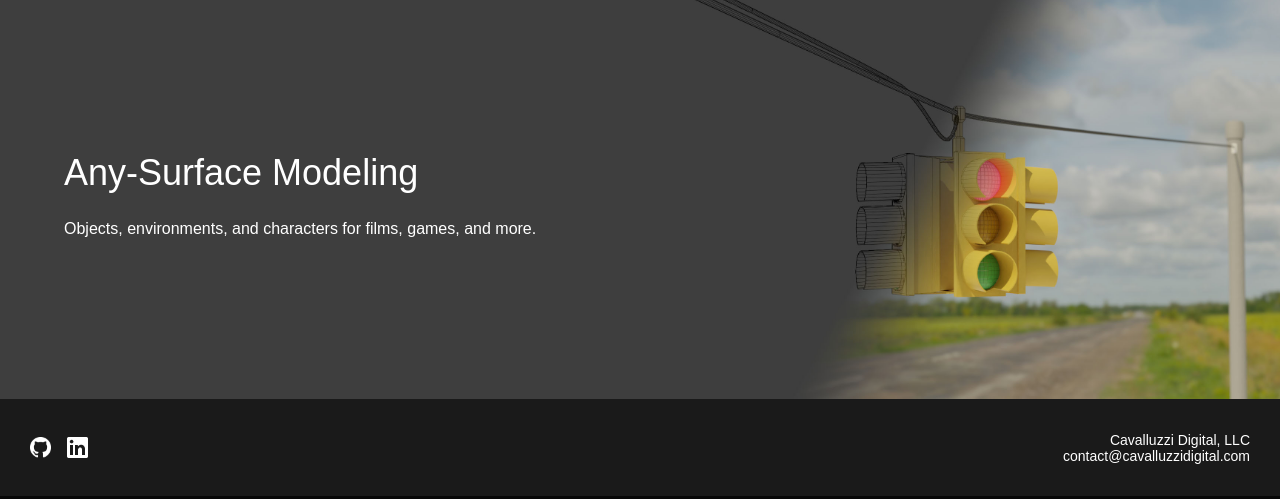
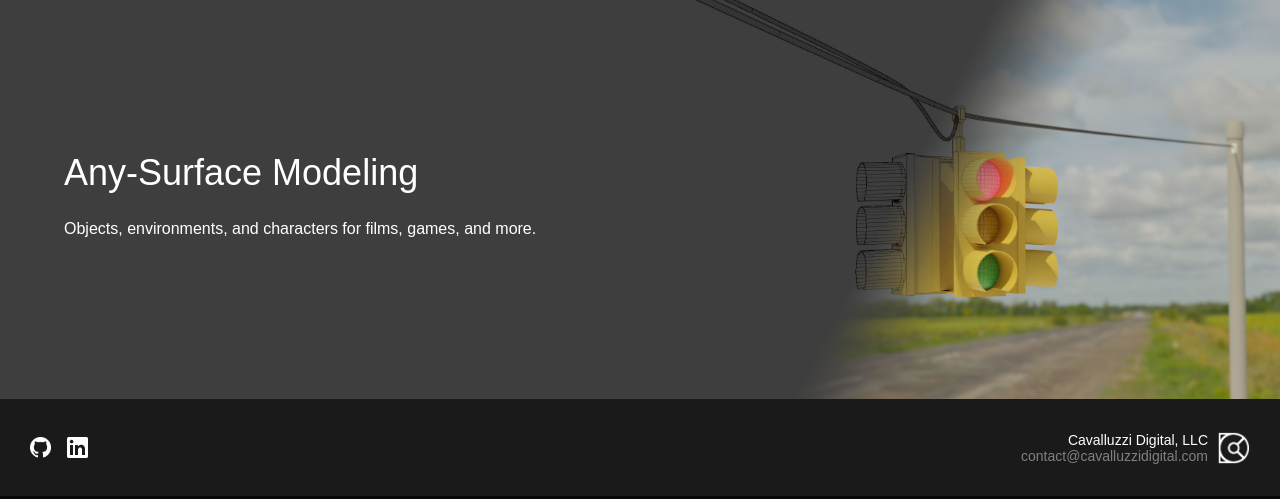
Before and after one commit to chriscavalluzzi/cavalluzzidigital.com, a PHP site: page /pages/3d.php in a window 1280 px wide. Shown: the part 461-960 px from the top of the page. Run offline with PHP 8.4, Linux system fonts and the light colour scheme; some web fonts are replaced.

Commit message:
Add footer logo

```diff
--- a/pages/components/footer.php
+++ b/pages/components/footer.php
@@ -3,10 +3,13 @@
             <footer>
                 <a href="https://github.com/chriscavalluzzi" target="_blank" rel="noopener noreferrer" class="footer-social-link social-link-github"></a>
                 <a href="https://www.linkedin.com/in/chris-cavalluzzi" target="_blank" rel="noopener noreferrer" class="footer-social-link social-link-linkedin"></a>
-                <footer-company-info>
-                    Cavalluzzi Digital, LLC<br>
-                    <a href="mailto:contact@cavalluzzidigital.com">contact@cavalluzzidigital.com</a>
-                </footer-company-info>
+                <footer-company-info-container>
+                    <footer-company-text>
+                        Cavalluzzi Digital, LLC<br>
+                        <a class="footer-company-email-link" href="mailto:contact@cavalluzzidigital.com">contact@cavalluzzidigital.com</a>
+                    </footer-company-text>
+                    <footer-company-logo></footer-company-logo>
+                </footer-company-info-container>
             </footer>
         </body-container>
     </body>
--- a/styles/cavalluzzi.css
+++ b/styles/cavalluzzi.css
@@ -355,14 +355,42 @@ footer {
     background-color: hsl(0, 0%, 10%);
 }
 
-footer-company-info {
+footer-company-info-container {
     position: absolute;
+    height: 28px;
     top: 50%;
     right: 0%;
     -ms-transform: translateY(-50%);
     transform: translateY(-50%);
     margin-right: 30px;
+    text-align: center;
+}
+
+footer-company-logo {
+    float: right;
+    position: relative;
+    top: 50%;
+    height: 28px;
+    width: 28px;
+    -ms-transform: translateY(-50%);
+    transform: translateY(-50%);
+    background-size: contain;
+    background-repeat: no-repeat;
+    background-position: center;
+    background-image: url('/images/logos/CDL-Icon-Lines-White-38px.png');
+}
+
+footer-company-text {
+    display: inline-block;
+    position: relative;
+    top: 50%;
+    transform: translate(0, -50%);
+    margin-right: 8px;
     text-align: right;
+}
+
+.footer-company-email-link {
+    color: hsl(0, 0%, 50%)
 }
 
 .footer-social-link {
@@ -464,6 +492,15 @@ footer-company-info {
     body-content-block {
         height: 400px;
     }
+
+    footer-company-info-container {
+        height: 34px;
+    }
+
+    footer-company-logo {
+        height: 34px;
+        width: 34px;
+    }
 }
 
 /* Large PC screens */
@@ -534,4 +571,13 @@ footer-company-info {
         width: 24px;
         margin: 12px;
     }
+
+    footer-company-info-container {
+        height: 38px;
+    }
+
+    footer-company-logo {
+        height: 38px;
+        width: 38px;
+    }
 }
```
Also changed, not shown: images/logos/CDL-Icon-Lines-White-38px.png (added), images/logos/CDL-Icon-Lines-White.png (added).
